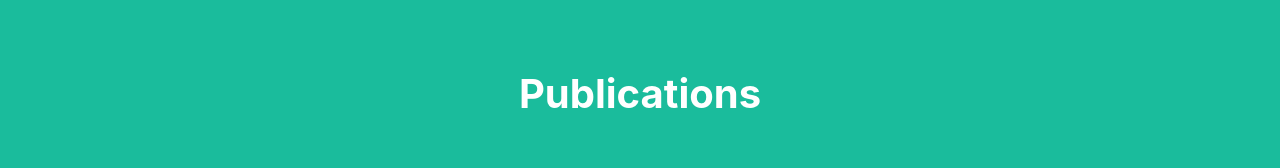
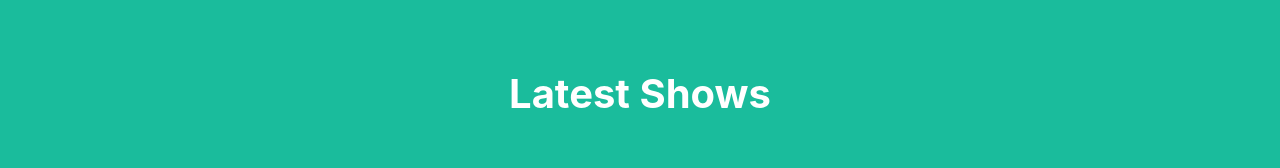
Before and after one commit to otchoumie/otchoumie, a plain HTML site: page docs/list.html in a window 1280 px wide. Shown: the part 130-298 px from the top of the page. Drawn offline with Linux system fonts and the light colour scheme.

Commit message:
Update list.html

```diff
--- a/docs/list.html
+++ b/docs/list.html
@@ -20,7 +20,7 @@
         </nav>
         <!--This code creates the middle section of the webpage-->
         <header class="masthead bg-primary text-white text-center">
-            <h1>Publications</h1>
+            <h1>Latest Shows</h1>
         </header>
         <!--Here is where the table will be loaded in.  The actual table will be loaded in JavaScript.-->
         <center>
```
